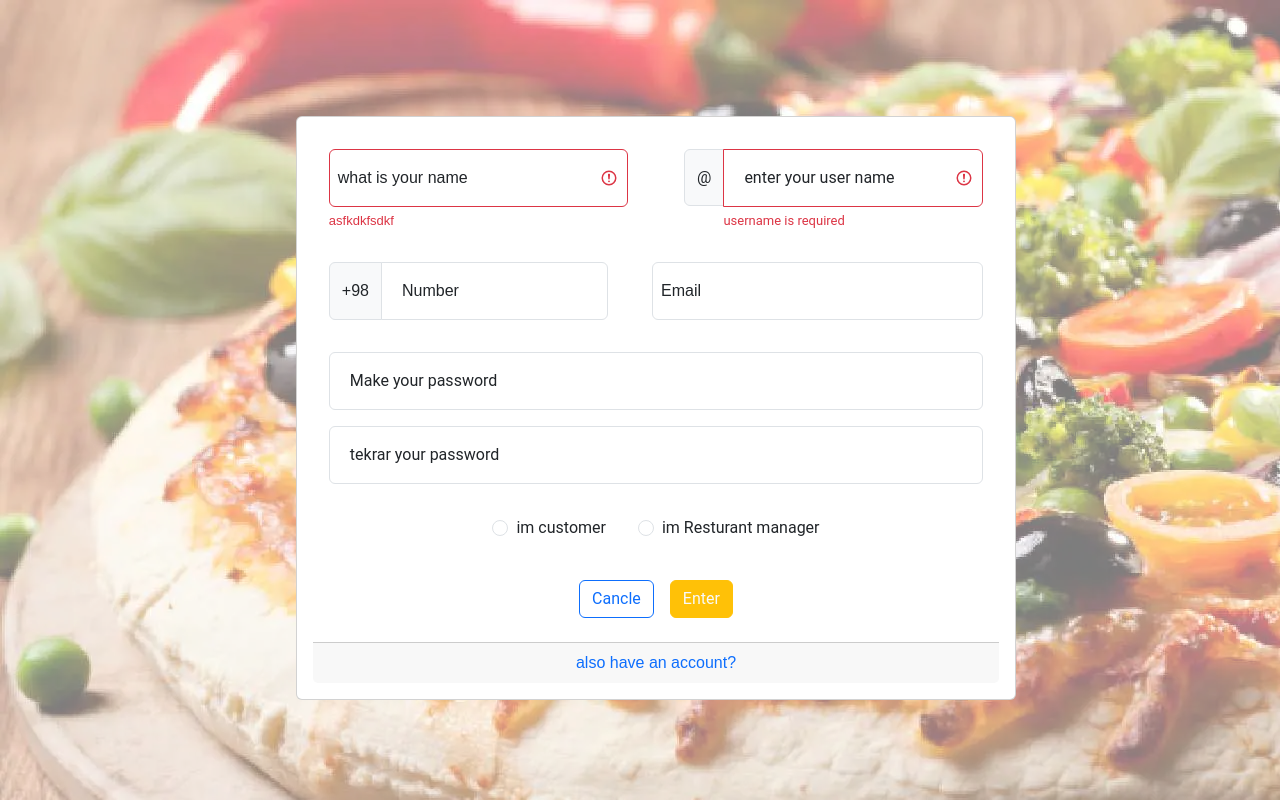
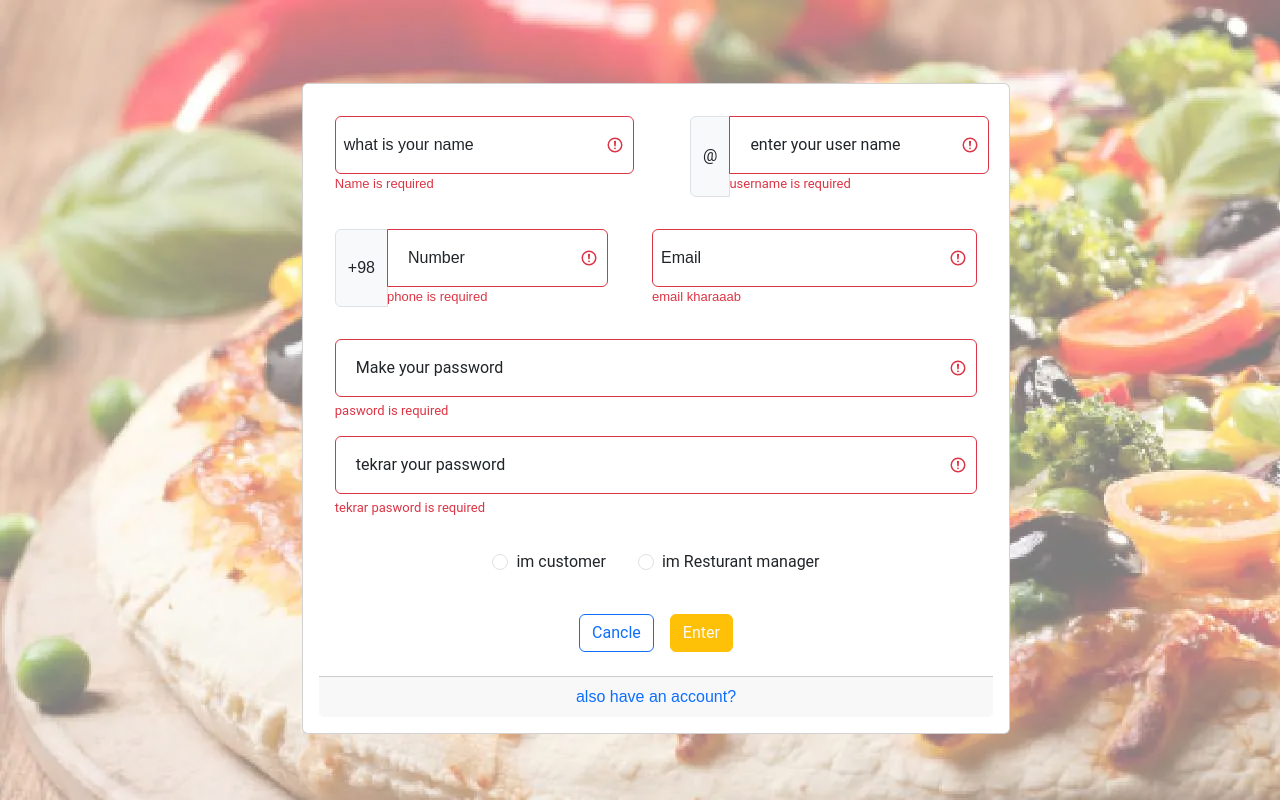
Before and after one commit to Noxious69/SnapFood.FrontEnd.Learn, an Angular app: page /register in a window 1280 px wide. Built offline with nearby package versions, Linux system fonts and the light colour scheme.

Commit message:
login complete

```diff
--- a/src/app/app.component.ts
+++ b/src/app/app.component.ts
@@ -18,26 +18,5 @@ export class AppComponent {
     this.modalService.open(modal);
   }
 
-  @Input() signup = ''
-  @Input() login = ''
 
 }
-// state('open', style({
-//   height: '200px',
-//   opacity: 1,
-//   backgroundColor: 'yellow'
-// })),
-// state('closed', style({
-//   height: '100px',
-//   opacity: 0.8,
-//   backgroundColor: 'blue'
-// }))
-interface IPerson{
-  username:string;
-  fullname:string;
-  password:string;
-  chef:boolean;
-
-clear() : any ;
-
-}
--- a/src/app/login/login.component.html
+++ b/src/app/login/login.component.html
@@ -1,6 +1,6 @@
 <div class="container fade-in">
 
-  <div class="card m-3 p-4" style="width: 18rem;">
+  <div class="card m-3 " style="width: 18rem;">
     <div class="card-body ">
       <form class="needs-validation" #personForm="ngForm" novalidate>
         <div class="m-3">
@@ -16,8 +16,9 @@
         <div class="form-floating m-3 col" style="font-family: sans-serif">
           <input
 
-            [class.is-invalid]="this.person.invalidUser()"
+            [class.is-invalid]="this.person.invalidUser() || !this.person.userName"
             (click)="this.person.invalidUser()"
+            (keypress)="this.person.keyWord($event)"
             class="form-control"
             #name="ngModel"
             name="username"
@@ -27,17 +28,17 @@
             minlength="3"
             maxlength="10"
             id="floatingInput"
-            placeholder="ali"
-            [min]="2"
+            placeholder=" "
+            [minlength]="2"
 
           />
-
+          <div class="text-danger ml-3" *ngIf="!person.userName" style="font-size: small;">
+            username is required
+          </div>
          <div class="text-danger ml-3"  style="font-size: small;" >
           {{this.person.usermessage}}
          </div>
-         <div class="text-danger ml-3"  style="font-size: small;" >
-          {{this.person.usermessage2}}
-         </div>
+
 
       <label for="validationCustom01" for="floatingInput">Username</label>
         </div>
@@ -45,35 +46,36 @@
         <div class="form-floating m-3 col" style="font-family: sans-serif">
           <input
 
-            [class.is-invalid]="this.person.invalidPass()"
-            (click)="this.person.invalidPass()"
+            [class.is-invalid]="!this.person.loginpassword"
             class="form-control "
             #name="ngModel"
             name="loginPassword"
-            [(ngModel)]="person.password"
+            [(ngModel)]="person.loginpassword"
             type="password"
             class="form-control"
             id="floatingPassword"
-            placeholder="example:12345678"
+            placeholder=" "
+            required
           />
-          <div class="text-danger ml-3"  style="font-size: small;"  >
-            {{this.person.passmessage}}
+          <div class="text-danger ml-3" *ngIf="!person.loginpassword" style="font-size: small;"  >
+            passwor is required
            </div>
 
           <label for="floatingPassword">Password</label>
         </div>
         <div class="m-3">
           <a (click)="person.clear()" class="btn btn-outline-primary text-center m-2">Cancle</a>
-          <button [disabled]="this.person.invalidUser() && this.person.invalidPass()" (click)=" check()"  class="btn btn-warning text-center text-light m-2"
+          <button [disabled]="!this.person.invalidUser() && !this.person.loginpassword " (click)=" check()"  class="btn btn-warning text-center text-light m-2"
             >Enter</button
           >
         </div>
-        <a
-          class="card-link m-3 text-decoration-none"
-          style="font-family: sans-serif"
-          [routerLink]="'/register'"
-          >dont have any account?</a
-        >
+        <div class="card-footer text-center">
+          <a
+            class="card-link m-3 text-decoration-none"
+            style="font-family: sans-serif"
+            [routerLink]="'/register'"
+            >dont have any account?</a>
+        </div>
       </form>
     </div>
   </div>
--- a/src/app/signup/signup.component.html
+++ b/src/app/signup/signup.component.html
@@ -1,168 +1,201 @@
-<div class="container fade-in ">
+<div class="container fade-in">
   <div class="card w-100 mb-0 m-3 p-3">
-
     <div class="cad-body">
       <form class="needs-validation" #personForm="ngForm" novalidate>
-      <div class="row ">
+        <div class="row">
           <div class="form-floating col m-3" style="font-family: sans-serif">
             <input
-            [class.is-invalid]="this.person.invalidName()"
+              [class.is-invalid]="this.person.invalidName() || !this.person.fullName"
               (click)="this.person.invalidName()"
               (keypress)="this.person.keyWord($event)"
               name="name"
               [(ngModel)]="this.person.fullName"
               type="text"
-            class="form-control "
-            placeholder="floatingInput"
+              class="form-control"
+              placeholder=" "
               aria-label="what is your name"
               id="floatingInput"
             />
-          <div class="text-danger invalid-feedback" style="font-size: small;" >
+            <div class="text-danger " style="font-size: small" *ngIf="!person.fullName">
+              Name is required
+            </div>
+            <div class="text-danger" style="font-size: small">
               {{this.person.namemessage}}
             </div>
             <label class="ms-2" for="floatingInput">what is your name</label>
           </div>
 
-        <div class="input-group  m-3 col">
-          <span class="input-group-text  mb-4 "id="inputGroupPrepend">@</span>
-          <div class="form-floating ">
+          <div class="input-group m-3 me-1 col">
+
+              <span class="input-group-text " id="inputGroupPrepend">@</span>
+
+            <div class="form-floating">
               <input
-            [class.is-invalid]="this.person.invalidUser()"
+                [class.is-invalid]="this.person.invalidUser() || !person.userName"
                 aria-describedby="inputGroupPrepend"
                 [(ngModel)]="person.userName"
                 name="user"
                 type="text"
                 minlength="3"
                 maxlength="10"
-            class="form-control "
-            placeholder="floatingName"
+                class="form-control"
+                placeholder=" "
                 aria-label="enter your user name"
-            id="floatingName"
               />
-          <div class="text-danger invalid-feedback" style="font-size: small;">
-            {{person.usermessage}}
+              <div class="text-danger " *ngIf="!person.userName" style="font-size: small;">
+                username is required
               </div>
-          <label class="ms-2 formcontrol" for="floatingName">enter your user name</label>
+              <div
+                class="text-danger invalid-feedback"
+                style="font-size: small">
+                {{ person.usermessage }}
               </div>
+              <label class="ms-2 formcontrol" for="floatingName"
+                >enter your user name</label>
             </div>
           </div>
 
-      <div class="d-flex row">
+        </div>
 
+        <div class="d-flex row ">
           <div class="input-group m-3 me-1 col" style="font-family: sans-serif">
-          <span class="input-group-text " id="inputGroupPrepend">+98</span>
+            <span class="input-group-text" id="inputGroupPrepend">+98</span>
             <div class="form-floating">
               <input
+                (click)="this.person.invalidPhone()"
+                [class.is-invalid]="this.person.invalidPhone()"
                 (keypress)="this.person.keyNumber($event)"
                 name="name"
-            [(ngModel)]="person.phone"
+                [(ngModel)]="this.person.phone"
                 type="text"
                 class="form-control"
-            placeholder="floatingInput"
-            id="floatingInput"
+                placeholder=" "
               />
+              <div class="text-danger col m-auto" *ngIf="!this.person.phone" style="font-size: small">
+                {{ this.person.phonemessage }}
+              </div>
               <label class="ms-2" for="floatingInput">Number</label>
             </div>
           </div>
-
-      <div class="form-floating m-3  col-md-6" style="font-family: sans-serif">
+          <div
+            class="form-floating m-3 col-md-6"
+            style="font-family: sans-serif"
+          >
             <input
+              [class.is-invalid]="!this.person.email"
               ngModel
               name="email"
               [(ngModel)]="person.email"
               type="email"
               class="form-control"
-          placeholder="floatingInput"
-          id="floatingInput"
+              placeholder=" "
+              required
             />
+            <div
+              *ngIf="!this.person.email"
+              class="text-danger col"
+              style="font-size: small"
+            >
+              email kharaaab
+            </div>
             <label class="ms-2" for="floatingInput">Email</label>
           </div>
-
-
         </div>
 
-        <div class="form-floating m-3  col">
+        <div class="form-floating m-3 col">
           <input
-            [(ngModel)]="person.password"
+            [class.is-invalid]="this.person.invalidPass()"
+            (click)="this.person.invalidPass()"
+            [(ngModel)]="this.person.password"
             name="pass"
             type="password"
             minlength="8"
             maxlength="15"
             class="form-control"
-            placeholder="floatingPassword"
-            enter your user name="Make your password"
-            id="floatingPassword"
+            placeholder=" "
+            name="password"
           />
+          <div class="text-danger invalid-feedback" style="font-size: small">
+            {{ this.person.passmessage }}
+          </div>
           <label class="ms-2" for="floatingPassword">Make your password</label>
         </div>
 
-        <div class="form-floating  m-3  col">
+        <div class="form-floating m-3 col">
           <input
-            [(ngModel)]="person.password"
+            [class.is-invalid]="this.person.invalidPass()"
+            (click)="this.person.invalidPass()"
+            [(ngModel)]="this.person.againpass"
             name="pass"
             type="password"
             minlength="8"
             maxlength="15"
             class="form-control"
-            placeholder="floatingPassword"
-            enter your user name="Make your password"
-            id="floatingPassword"
+            placeholder=" "
           />
-          <label class="ms-2" for="floatingPassword">tekrar your password</label>
+          <div class="text-danger invalid-feedback" style="font-size: small">
+            {{ this.person.againmessage }}
+          </div>
+          <label class="ms-2" for="floatingPassword"
+            >tekrar your password</label
+          >
         </div>
 
-
-
-
         <div class="col-md text-center">
-        <div class="form-check form-check-inline  m-3  col" name="user">
+          <div class="form-check form-check-inline m-3 col" name="user">
             <input
               [(ngModel)]="person.boos"
               class="form-check-input"
               type="radio"
               name="flexRadioDefault"
-            id="flexRadioDefault1"
+              id="checkCustomer"
               value:bolean="false"
             />
 
-          <label class="form-check-label" for="flexRadioDefault1">
+            <label class="form-check-label" for="checkCustomer">
               im customer
             </label>
           </div>
-        <div  class="form-check form-check-inline m-3 col">
+          <div class="form-check form-check-inline m-3 col">
             <input
               [(ngModel)]="person.boos"
               class="form-check-input"
               type="radio"
               name="flexRadioDefault"
-            id="flexRadioDefault1"
+              id="checkBoos"
               value="true"
             />
 
-          <label class="form-check-label" for="flexRadioDefault1">
+            <label class="form-check-label" for="checkBoos">
               im Resturant manager
             </label>
           </div>
         </div>
 
-
-        <div *ngIf="person.boos" class="form-floating   d-flex row">
-          <div class="form-floating m-3 col-auto" style="font-family: sans-serif">
+        <div *ngIf="person.boos" class="form-floating d-flex row">
+          <div class="form-floating m-3 col" style="font-family: sans-serif">
             <input
+              [class.is-invalid]="this.person.invalidRn()"
               name="name"
               [(ngModel)]="person.nameOfResturant"
               type="text"
-              class="form-control "
+              class="form-control"
               placeholder="floatingInput"
               aria-label="what is your name"
               id="floatingInput"
             />
+            <div class="text-danger invalid-feedback" style="font-size: small">
+              {{ this.person.rnmessage }}
+            </div>
             <label class="ms-2" for="floatingInput">resturan name</label>
           </div>
 
-          <div class="col-auto m-3 form-floating  ">
+          <div class="col m-3 form-floating">
             <input
+              [class.is-invalid]="this.person.invalidExp()"
+              (click)="this.person.invalidExp()"
               min="0"
+              max="30"
               oninput="validity.valid||(value='');"
               [(ngModel)]="person.experience"
               name="experience"
@@ -172,24 +205,38 @@
               id="FloatingNumber"
               type="number"
             />
-
+            <div
+              class="text-danger invalid-feedback"
+              *ngIf="this.person.invalidExp()"
+              style="font-size: small"
+            >
+              {{ this.person.expmessage }}
+            </div>
             <label class="ms-2" for="FloatingNumber">sabghe</label>
           </div>
         </div>
 
-
-          <div class=" m-3 text-center justify-content-center ">
-            <button (click)="person.clear()" class="btn btn-outline-primary text-center m-2">Cancle</button>
-            <button  class="btn btn-warning text-center text-light m-2"
-            >Enter</button>
+        <div class="m-3 text-center justify-content-center">
+          <button
+            (click)="person.clear()"
+            class="btn btn-outline-primary text-center m-2"
+          >
+            Cancle
+          </button>
+          <button
+            class="btn btn-warning text-center text-light m-2"
+          >
+            Enter
+          </button>
         </div>
         <div class="card-footer">
           <div class="text-center">
             <a
               [routerLink]="'/login'"
-            class="card-link   text-decoration-none"
+              class="card-link text-decoration-none"
               style="font-family: sans-serif"
-            >also have an account?</a>
+              >also have an account?</a
+            >
           </div>
         </div>
       </form>
--- a/src/app/~Models/Person.ts
+++ b/src/app/~Models/Person.ts
@@ -1,11 +1,12 @@
 import { FormControl, Validators } from "@angular/forms";
-import { EmptyError } from "rxjs";
 
 export class Person {
 
 
        userName :string = '' ;
+       loginpassword :string = '' ;
        password :string = '' ;
+       againpass:string = '';
        fullName:string = '';
        email:string = '';
        nameOfResturant:string = '';
@@ -14,27 +15,37 @@ export class Person {
        boos:boolean = false;
 
        usermessage:string = '' ;
-       usermessage2:string = '' ;
        passmessage:string = '' ;
+       againmessage:string = '';
        namemessage:string = '' ;
        emailmessage:string = '' ;
        phonemessage:string = '' ;
+       expmessage:string = '';
+       rnmessage:string = '';
 
        public clear(){
+         this.fullName = '';
          this.userName = '' ;
          this.password = '';
-         this.usermessage = '';
-         this.passmessage = '';
+         this.loginpassword = '';
+         this.againpass = '';
          this.email = '';
          this.phone = '';
          this.nameOfResturant = '';
          this.experience = 0;
          this.boos = false;
+
+         this.namemessage = '';
+         this.usermessage = '';
+         this.passmessage = '';
+         this.againmessage = '';
+         this.emailmessage = '' ;
+         this.phonemessage = '' ;
          console.clear();
        }
        public invalidName(){
-        if (this.fullName == '') {
-          this.namemessage = 'asfkdkfsdkf'
+        if ( this.fullName != '' && this.fullName.length <= 2 ) {
+          this.namemessage = 'kame'
         } else{
           this.namemessage = ''
         }
@@ -42,32 +53,33 @@ export class Person {
        }
 
       public invalidUser(){
-        if ( this.userName == '' ) {
-          this.usermessage = 'username is required' ;
-        } else {
-          this.usermessage = '' ;
+        if (this.userName != '' && this.userName.length <= 2 ) {
+          this.usermessage = 'tedad raft'
+        } else{
+          this.usermessage = '';
         }
+        return this.usermessage
 
-        return  this.usermessage
        }
 
       public invalidPass(){
-        if (this.password == '') {
+        if (this.password == '' && this.againpass == '') {
           this.passmessage = 'pasword is required' ;
+         }
+        if (this.againpass == '') {
+          this.againmessage = 'tekrar pasword is required' ;
          } else {
           this.passmessage = '' ;
-        };
-        return this.passmessage;
+          this.againmessage = '' ;
+        }
+        if (this.password != this.againpass && this.againpass != '') {
+          this.passmessage = 'mogh';
+          this.againmessage = 'mogh';
+        }
+        return this.passmessage && this.againmessage;
       }
 
-      public invalidEmail(){
-        if (this.email == '') {
-          this.passmessage = 'email is required' ;
-         } else {
-          this.passmessage = '' ;
-        };
-        return this.passmessage;
-      }
+
 
       public invalidPhone(){
         if (this.phone == '') {
@@ -78,24 +90,80 @@ export class Person {
         return this.phonemessage;
       }
 
-
-
-      keyWord(e:KeyboardEvent){
-        // var letters = [0-9]
-        // if (letters) {
-        //   e.preventDefault()
-        // }
-        if (e.key>='0' && e.key<='9'){
-          e.preventDefault();
+      public invalidExp(){
+        if (this.experience <= 5 ) {
+          this.expmessage = 'hadaghal 5'
+        }
+        else {
+          this.expmessage = ''
         }
       }
 
-      keyNumber(e:KeyboardEvent){
-        var letters = /^[a-zA-Z]+$/;
+      public invalidRn(){
+        if (this.nameOfResturant == '') {
+          this.rnmessage = 'invalid'
+        }else{
+          this.rnmessage = '';
+        }
+      }
 
-        if (!letters){
-          e.preventDefault()
+
+
+      keyNumber(event : any){
+        const pattern = /[0-9]/;
+        const inputChar = String.fromCharCode(event.charCode);
+        if (!pattern.test(inputChar)){
+          event.preventDefault();
+        }
+      }
+
+      keyWord(event:any){
+        const letter = /^[a-zA-Z]+$/
+        const inputChar = String.fromCharCode(event.charCode);
+        if (!letter.test(inputChar)){
+          event.preventDefault();
         }
 
+
+
+ // public empty(){
+      //   if (this.fullName == '') {
+      //     this.namemessage = 'asfkdkfsdkf'
+      //   } else{
+      //     this.namemessage = ''
+      //   };
+
+      //   if ( this.userName == '' ) {
+      //     this.usermessage = 'username is required' ;
+      //   } else {
+      //     this.usermessage = '' ;
+      //   };
+
+      //   if ( this.userName == '' ) {
+      //     this.usermessage = 'username is required' ;
+      //   } else {
+      //     this.usermessage = '' ;
+      //   };
+
+      //   if (this.password == '') {
+      //     this.passmessage = 'pasword is required' ;
+      //    } else {
+      //     this.passmessage = '' ;
+      //   };
+
+      //   if (this.email == '') {
+      //     this.passmessage = 'email is required' ;
+      //    } else {
+      //     this.passmessage = '' ;
+      //   };
+
+      //   if (this.phone == '') {
+      //     this.phonemessage = 'phone is required' ;
+      //    } else {
+      //     this.phonemessage = '' ;
+      //   }
+
+      //   return this.namemessage && this.usermessage && this.passmessage && this.emailmessage && this.phonemessage
+      // }
       }
   }
```
Also changed, not shown: src/app/login/login.component.ts (+5 -6 lines). Lines whose indentation alone changed are shown as unchanged.
